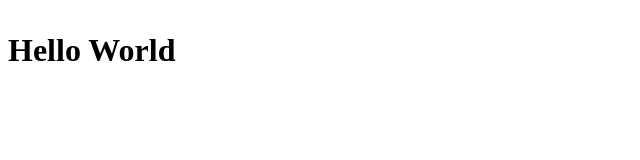
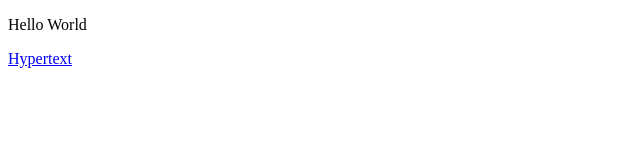
Before and after one commit to cooshmon/Hello-World, a plain HTML site: page index.html in a window 1280 px wide. Shown: the whole page, without its empty margins (0-640 px from the left). Drawn offline with Linux system fonts and the light colour scheme.

Commit message:
Update index.html

```diff
--- a/index.html
+++ b/index.html
@@ -1,12 +1,13 @@
 <!DOCTYPE html>
 <html>
   <head>
+    <link rel="stylesheet" href="style.css" />
     <meta charset="utf-8" />
     <title>Landing Page</title>
   </head>
   <body>
-    <h1>
-      <p>Hello World</p>
-    </h1>
+    <p>Hello World</p>
+
+    <a href="index2.html">Hypertext</a>
   </body>
 </html>
```
